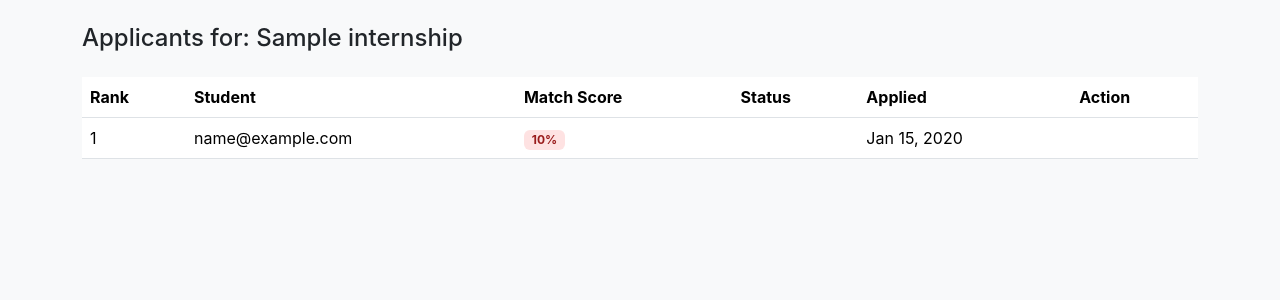
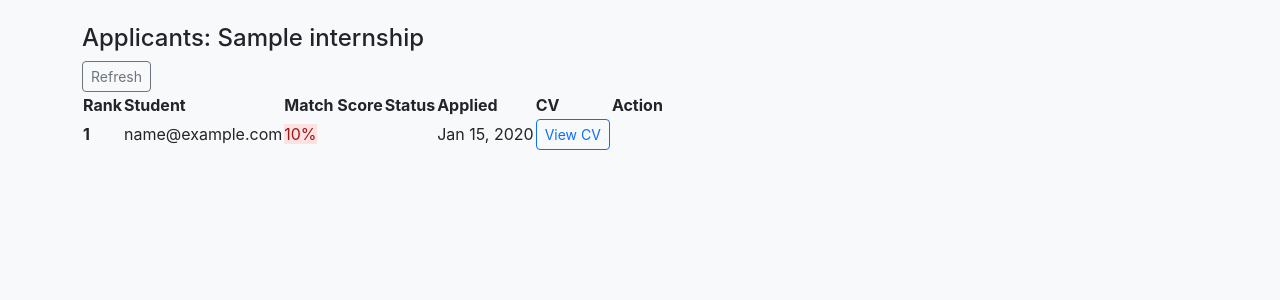
Before and after one commit to suhaneethapa/SkillMatch, a Django app: template templates/companies/applicants.html in a window 1280 px wide. Shown: the part 56-356 px from the top of the page. Run offline with Django 5.2, Linux system fonts and the light colour scheme; the template is opened without the code that fills it: most values are stand-ins (such as "Sample title", 1, 10 or a date in 2020).

Commit message:
feat: company can view applicant CV from applicants table

```diff
--- a/templates/companies/applicants.html
+++ b/templates/companies/applicants.html
@@ -3,13 +3,15 @@
 {% block title %}Applicants - {{ internship.title }}{% endblock %}
 
 {% block content %}
-<div class="row">
-    <div class="col-md-12">
-        <h4 class="mb-4">Applicants for: {{ internship.title }}</h4>
+<div class="sm-page">
+    <div class="sm-section-header">
+        <h4 class="sm-section-title">Applicants: {{ internship.title }}</h4>
+        <a href="{% url 'companies:view_applicants' internship.id %}" class="btn btn-sm btn-outline-secondary">Refresh</a>
+    </div>
 
     {% if applications %}
-            <div class="table-responsive">
-                <table class="table table-hover">
+        <div class="sm-table-wrap">
+            <table class="sm-table">
                 <thead>
                     <tr>
                         <th>Rank</th>
@@ -17,34 +19,45 @@
                         <th>Match Score</th>
                         <th>Status</th>
                         <th>Applied</th>
+                        <th>CV</th>
                         <th>Action</th>
                     </tr>
                 </thead>
                 <tbody>
                     {% for app in applications %}
                     <tr>
-                            <td>{{ forloop.counter }}</td>
+                        <td style="font-weight: 700; color: var(--sm-text-muted);">{{ forloop.counter }}</td>
                         <td>{{ app.student.email }}</td>
                         <td>
-                                <span class="badge {% if app.match_score >= 70 %}match-high{% elif app.match_score >= 50 %}match-mid{% else %}match-low{% endif %}">
+                            <span class="match-pill
+                                {% if app.match_score >= 70 %}match-high
+                                {% elif app.match_score >= 50 %}match-mid
+                                {% else %}match-low{% endif %}">
                                 {{ app.match_score }}%
                             </span>
                         </td>
                         <td>
                             {% if app.status == 'pending' %}
-                                    <a href="{% url 'companies:issue_offer' app.id %}" class="btn btn-success btn-sm">Issue Offer</a>
+                                <span class="status-badge status-warning">Pending</span>
                             {% elif app.status == 'offer_issued' %}
-                                    <span class="badge bg-info">Offer Sent</span>
+                                <span class="status-badge status-info">Offer Sent</span>
                             {% elif app.status == 'accepted' %}
-                                    <span class="badge bg-success">Accepted</span>
+                                <span class="status-badge status-success">Accepted</span>
                             {% elif app.status == 'rejected' %}
-                                    <span class="badge bg-danger">Rejected</span>
+                                <span class="status-badge status-danger">Rejected</span>
                             {% endif %}
                         </td>
-                            <td>{{ app.applied_at|date:"M d, Y" }}</td>
+                        <td style="color: var(--sm-text-muted);">{{ app.applied_at|date:"M d, Y" }}</td>
+                        <td>
+                            {% if app.student.student_profile.cv_file %}
+                                <a href="{{ app.student.student_profile.cv_file.url }}" target="_blank" class="btn btn-sm btn-outline-primary">View CV</a>
+                            {% else %}
+                                <span class="status-badge status-muted">No CV</span>
+                            {% endif %}
+                        </td>
                         <td>
                             {% if app.status == 'pending' %}
-                                    <a href="{% url 'companies:issue_offer' app.id %}" class="btn btn-success btn-sm">Issue Offer</a>
+                                <a href="{% url 'companies:issue_offer' app.id %}" class="btn btn-sm btn-success">Issue Offer</a>
                             {% endif %}
                         </td>
                     </tr>
@@ -53,8 +66,11 @@
             </table>
         </div>
     {% else %}
-            <div class="card p-4 text-center text-muted">No applicants yet.</div>
+        <div class="sm-card">
+            <div class="sm-empty">
+                <p class="sm-empty-title">No applicants yet</p>
+            </div>
+        </div>
     {% endif %}
 </div>
-</div>
 {% endblock %}
```
Lines whose indentation alone changed are shown as unchanged.
